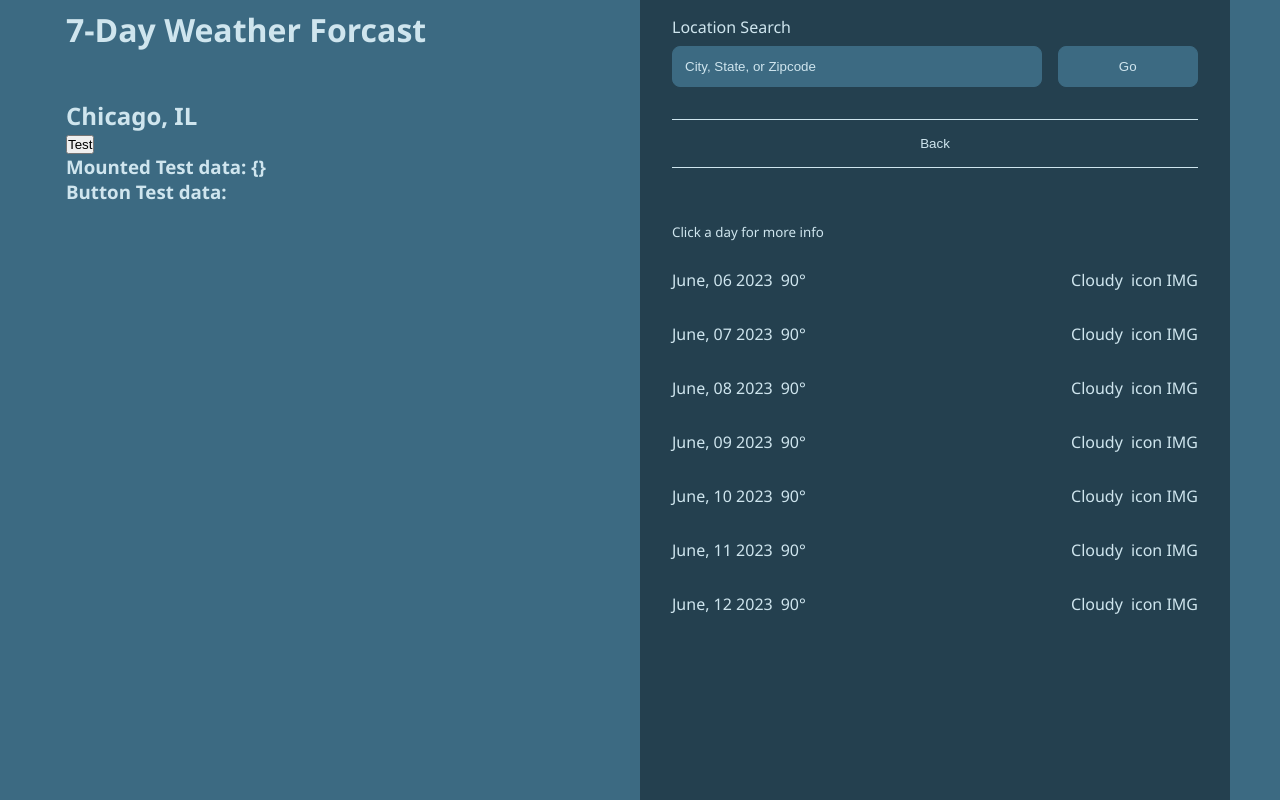
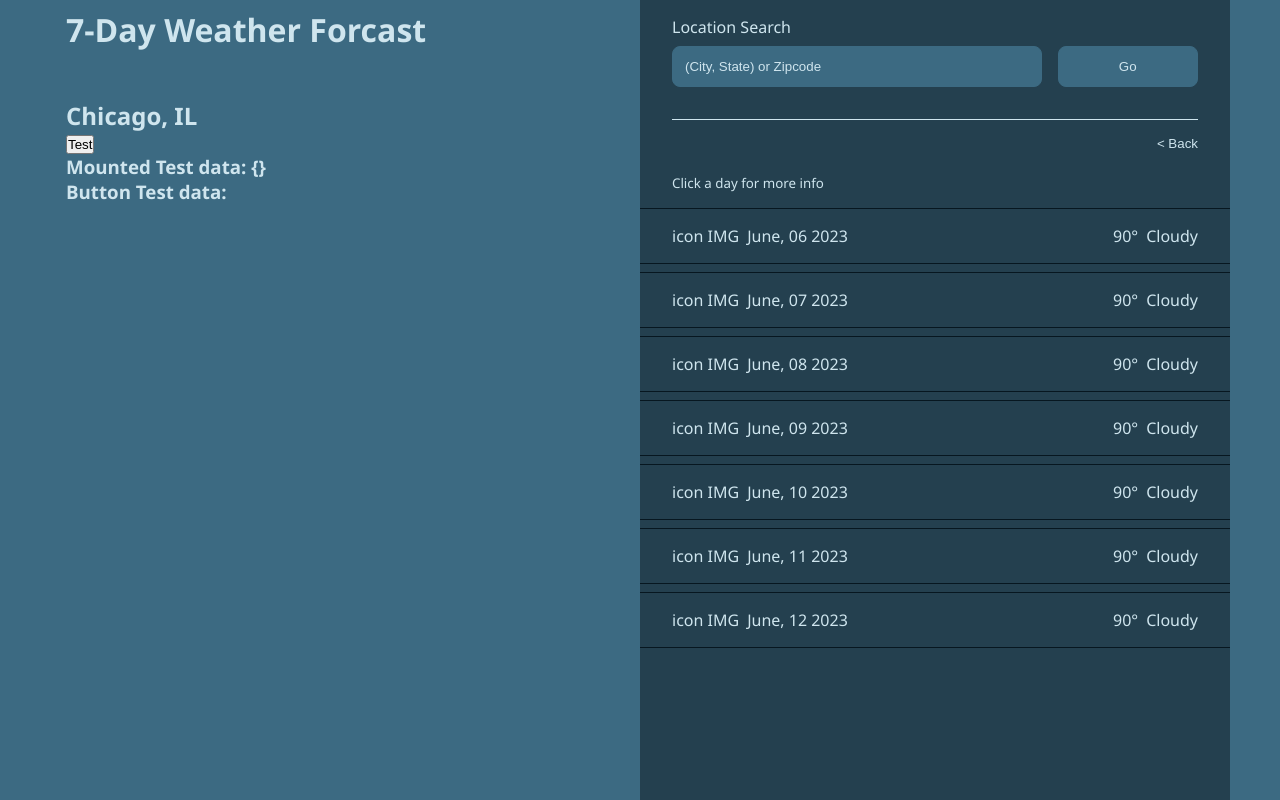
Before and after one commit to ShawnO86/Vue.js, a Vue app in the folder world_weather/: page / in a window 1280 px wide. Both pictures are taken after a click on the button "Chicago, IL". Built offline with nearby package versions, Linux system fonts and the light colour scheme; no server answers.

Commit message:
defaultLocation component, condensed css, provide + inject

```diff
--- a/world_weather/src/App.vue
+++ b/world_weather/src/App.vue
@@ -1,5 +1,4 @@
 <template>
-  <main>
   <header>
     <h1>7-Day Weather Forcast</h1>
     <h2 class="location">{{ currentLocation }}</h2>
@@ -7,7 +6,10 @@
     <h3>Mounted Test data: {{ serverOutput }}</h3>
     <h3>Button Test data: {{ testButton.message }}</h3>
   </header>
-    <side-bar @location="getInput" :weatherOutput="weatherOutput"></side-bar>
+  <main>
+    <section class="sideBar">
+      <side-bar @location="getInput"></side-bar>
+    </section>
   </main>
 </template>
 
@@ -89,11 +91,16 @@ export default {
       testButton: ''
     }
   },
+  provide() {
+    return {
+      weatherOutput: this.weatherOutput
+    }
+  },
   mounted() {
     fetch(localHello)
       .then((response) => response.json())
       .then((result) => {
-        this.serverOutput = result
+        this.serverOutput = result.message
       })
   },
   methods: {
@@ -139,19 +146,31 @@ body {
   -moz-osx-font-smoothing: grayscale;
 }
 #app {
+  display: flex;
+  justify-content: space-between;
   width: 100vw;
-  max-height: 100vw;
+  height: 100vh;
   margin: 0 50px;
 }
 main {
   display: flex;
-  justify-content: space-between;
+  justify-content: right;
+  width: 50%;
   margin: 0;
   padding: 0;
-  height: 100vh;
 }
 header {
   padding: 0.5rem 1rem;
+}
+.sideBar {
+  display: flex;
+  flex-direction: column;
+  align-items: center;
+  background: var(--secondary-color);
+  width: 100%;
+  padding: 0 0 0.5rem 0;
+  overflow-y: auto;
+  height: 100%;
 }
 .location {
   margin-top: 3rem;
@@ -161,11 +180,19 @@ header {
     align-items: flex-start;
   }
   #app {
+    flex-direction: column;
     margin: 0;
   }
   main {
-    flex-direction: column;
+    width: 100%;
+    height: 100%;
     justify-content: flex-start;
+  }
+  header {
+    padding: 0.5rem 4rem;
+  }
+  .sideBar {
+    padding: 0 2rem 1rem 2rem;
   }
 }
 </style>
--- /dev/null
+++ b/world_weather/src/components/defaultLocations.vue
@@ -0,0 +1,40 @@
+<template>
+  <div class="defaultLocations">
+    <button @click="setCurrentLocation" class="locationBtn">Chicago, IL</button>
+    <button @click="setCurrentLocation" class="locationBtn">Los Angeles, CA</button>
+    <button @click="setCurrentLocation" class="locationBtn">New York, NY</button>
+    <button @click="setCurrentLocation" class="locationBtn">Miami, FL</button>
+  </div>
+</template>
+
+<script>
+export default {
+  emits: ['location'],
+  methods: {
+    setCurrentLocation(e) {
+      this.$emit('location', e.target.innerText)
+    }
+  }
+}
+</script>
+<style scoped>
+.defaultLocations {
+  display: flex;
+  justify-content: space-between;
+  flex-wrap: wrap;
+  width: calc(100% - 4rem);
+  padding: 3rem 0;
+  gap: 1rem;
+  border-bottom: 1px solid var(--text-color);
+}
+.locationBtn {
+  background: none;
+  border: none;
+  color: var(--text-color);
+  cursor: pointer;
+  padding: 0.5rem 0;
+}
+.locationBtn:hover {
+  color: var(--pop-color);
+}
+</style>
--- a/world_weather/src/components/locationInput.vue
+++ b/world_weather/src/components/locationInput.vue
@@ -6,7 +6,7 @@
       name="locationInput"
       id="locationInput"
       v-model="locationInput"
-      placeholder="City, State, or Zipcode"
+      placeholder="(City, State) or Zipcode"
     />
     <button>Go</button>
   </form>
@@ -70,9 +70,4 @@ label {
   flex: 1 100%;
   text-align: left;
 }
-@media screen and (max-width: 1024px) {
-  form {
-    width: calc(100% - 8rem);
-  }
-}
 </style>
--- a/world_weather/src/components/sideBar.vue
+++ b/world_weather/src/components/sideBar.vue
@@ -1,32 +1,26 @@
 <template>
-  <section class="sideBar">
-    <location-input @location="getInput"></location-input>
+  <location-input @location="getInput"></location-input>
 
-    <div v-if="currentLocation" class="weatherDisplay">
-      <button @click="currentLocation = ''" class="backBtn">Back</button>
-      <weather-display
-        :weatherOutput="weatherOutput"
-      ></weather-display>
+  <div v-if="currentLocation" class="weatherDisplay">
+    <div class="btnAlign">
+      <button @click="currentLocation = ''" class="backBtn">&lt; Back</button>
     </div>
-    <div v-else class="defaultLocations">
-      <button @click="setCurrentLocation" class="locationBtn">Chicago, IL</button>
-      <button @click="setCurrentLocation" class="locationBtn">Los Angeles, CA</button>
-      <button @click="setCurrentLocation" class="locationBtn">New York, NY</button>
-      <button @click="setCurrentLocation" class="locationBtn">Miami, FL</button>
-    </div>
-  </section>
+    <weather-display />
+  </div>
+  <default-locations v-else @location="getInput"></default-locations>
 </template>
 
   <script>
 import LocationInput from './locationInput.vue'
 import WeatherDisplay from './weatherDisplay.vue'
+import defaultLocations from './defaultLocations.vue'
 export default {
   components: {
     LocationInput,
-    WeatherDisplay
+    WeatherDisplay,
+    defaultLocations
   },
   emits: ['location'],
-  props: ['weatherOutput'],
   data() {
     return {
       currentLocation: ''
@@ -36,55 +30,24 @@ export default {
     getInput(location) {
       this.currentLocation = location
       this.$emit('location', this.currentLocation)
-    },
-    setCurrentLocation(e) {
-      this.currentLocation = e.target.innerText
-      this.$emit('location', this.currentLocation)
     }
   }
 }
 </script>
 
   <style scoped>
-.sideBar {
-  display: flex;
-  flex-direction: column;
-  align-items: center;
-  background: var(--secondary-color);
-  width: 50%;
-  padding: 0 0 0.5rem 0;
-  overflow-y: auto;
+.btnAlign {
+  width: calc(100% - 4rem);
+  margin: 0 auto;
+  text-align: right;
 }
-.defaultLocations {
-  display: flex;
-  justify-content: space-between;
-  flex-wrap: wrap;
-  width: calc(100% - 4rem);
-  padding: 3rem 0;
-  gap: 1rem;
-  border-bottom: 1px solid var(--text-color);
-}
-.locationBtn {
+.backBtn {
   background: none;
   border: none;
   color: var(--text-color);
   cursor: pointer;
-  padding: 0.5rem 0;
+  padding: 1rem 0;
 }
-.locationBtn:hover {
-  color: var(--pop-color);
-}
-.backBtn {
-  background: none;
-  border: none;
-  border-bottom: 1px solid var(--text-color);
-  color: var(--text-color);
-  cursor: pointer;
-  padding: 1rem 0;
-  margin: 0 auto;
-  width: calc(100% - 4rem);
-}
-.locationBtn:hover,
 .backBtn:hover {
   color: var(--pop-color);
 }
@@ -93,12 +56,4 @@ export default {
   flex-direction: column;
   width: 100%;
 }
-@media screen and (max-width: 1024px) {
-  .sideBar {
-    width: 100%;
-  }
-  .defaultLocations {
-    width: calc(100% - 8rem);
-  }
-}
 </style>
--- a/world_weather/src/components/weatherDisplay.vue
+++ b/world_weather/src/components/weatherDisplay.vue
@@ -1,7 +1,6 @@
 <template>
   <div class="weatherItemsHolder">
     <sub>Click a day for more info</sub>
-
     <div v-for="(item, index) in weatherOutput" :key="index" class="weatherItems">
       <div v-for="(day, index) in item.forcast" :key="index">
         <weather-item :day="day"></weather-item>
@@ -14,7 +13,7 @@
 import weatherItem from './weatherItem.vue'
 export default {
   components: { weatherItem },
-  props: ['weatherOutput']
+  inject: ['weatherOutput']
 }
 </script>
 
@@ -22,18 +21,15 @@ export default {
 .weatherItems {
   display: flex;
   flex-direction: column;
-  gap: 1rem;
   margin: 1rem 0;
-  padding: 0.25rem 0;
   width: 100%;
+  gap: 0.5rem;
 }
 .weatherItemsHolder {
-  width: calc(100% - 4rem);
-  margin: 3rem auto 0 auto;
+  width: 100%;
+  margin: 0 auto;
 }
-@media screen and (max-width: 1024px) {
-  .weatherItemsHolder {
-    width: calc(100% - 8rem);
-  }
+sub {
+  margin-left: 2rem;
 }
 </style>
--- a/world_weather/src/components/weatherItem.vue
+++ b/world_weather/src/components/weatherItem.vue
@@ -1,13 +1,13 @@
 <template>
   <details>
     <summary class="weatherDay">
-      <div class="dateTemp">
+      <div class="firstGroup">
+        <p>{{ day.iconDesc.icon }}</p>
         <p>{{ day.date }}</p>
+      </div>
+      <div class="secondGroup">
         <p>{{ day.temp }}</p>
-      </div>
-      <div class="iconHolder">
         <p>{{ day.iconDesc.description }}</p>
-        <p>{{ day.iconDesc.icon }}</p>
       </div>
     </summary>
     <p>Detailed weather info for the day</p>
@@ -21,18 +21,22 @@ export default {
 </script>
 
   <style scoped>
+details {
+  border-top: 1px solid #071720;
+  border-bottom: 1px solid #071720;
+  padding: 1rem 2rem;
+}
 .weatherDay {
   display: flex;
   justify-content: space-between;
-  padding: 0.5rem 0;
   cursor: pointer;
 }
 .weatherDay:hover,
 .weatherDay:focus {
   color: var(--pop-color);
 }
-.iconHolder,
-.dateTemp {
+.firstGroup,
+.secondGroup {
   display: flex;
   gap: 0 0.5rem;
 }
```
Lines whose indentation alone changed are shown as unchanged.
